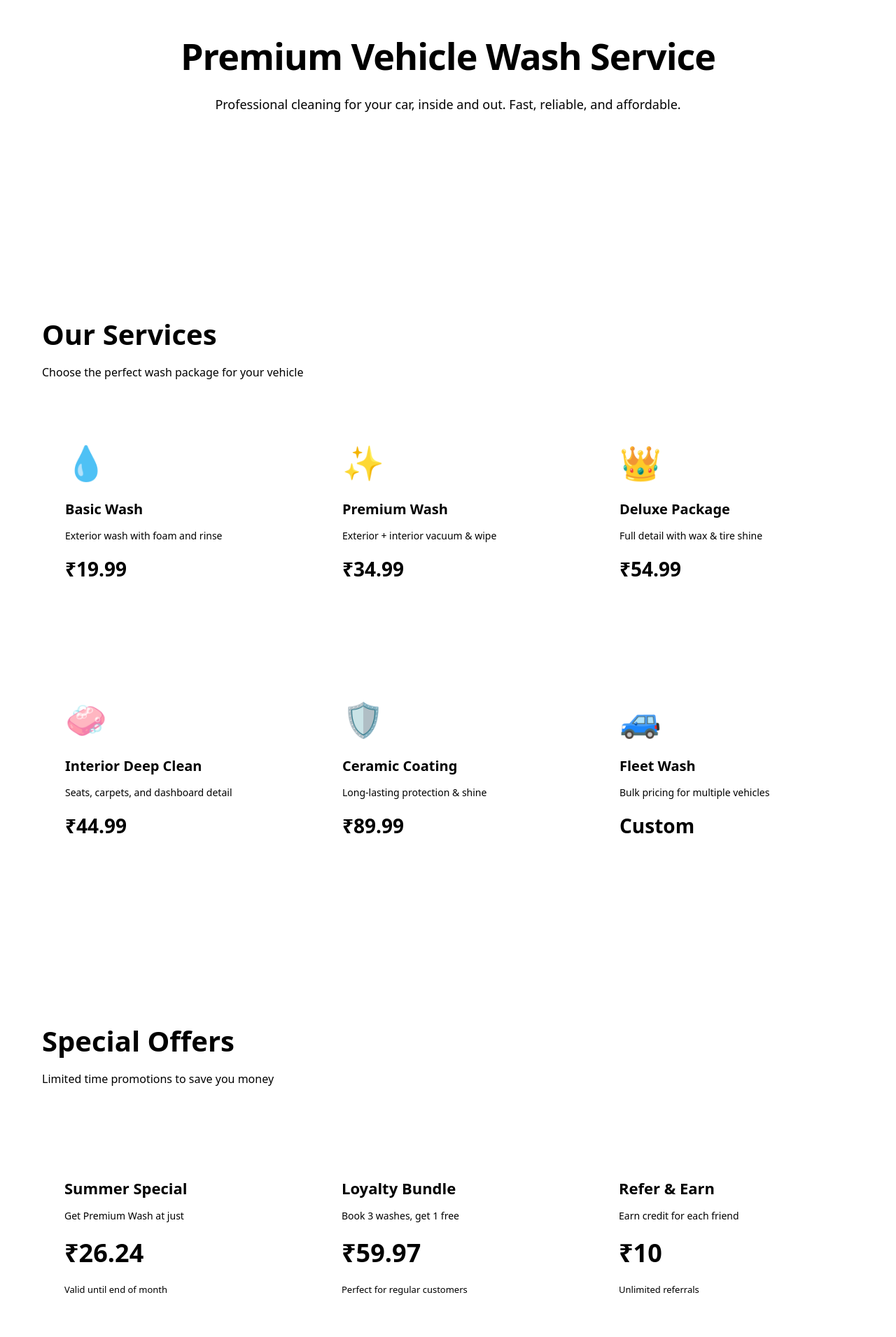
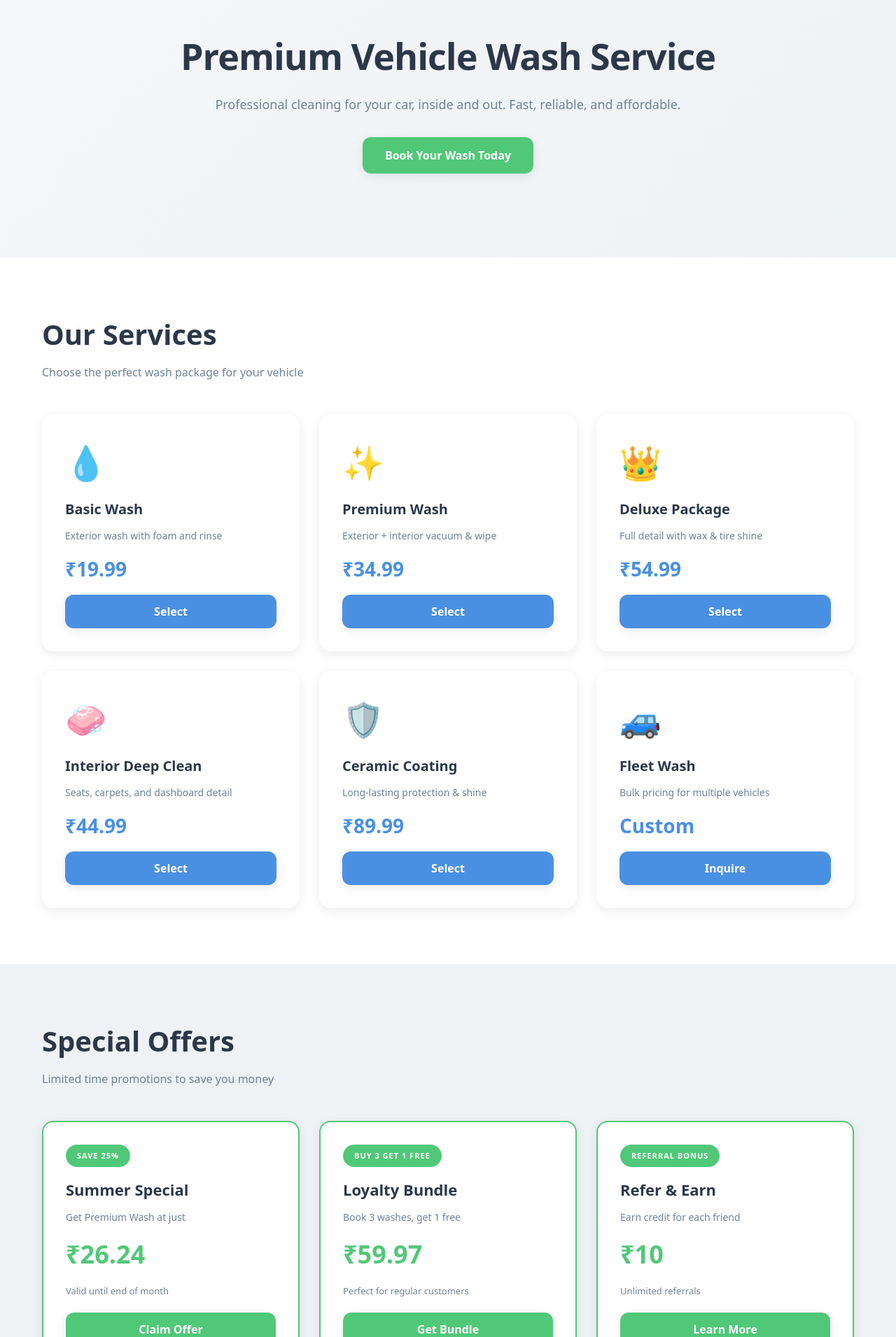
Before and after one commit to Akhlaquea01/eco-wash, an Angular app: page / in a window 1280 px wide. Shown: the part 160-2071 px from the top of the page at 70% size. Built offline with nearby package versions, Linux system fonts and the light colour scheme.

Commit message:
Implement global CSS variables for theming and refactor app structure with Angular components for improved maintainability and responsiveness.

```diff
--- a/src/app/app.html
+++ b/src/app/app.html
@@ -9,7 +9,7 @@
           <li><a href="#testimonials">Reviews</a></li>
           <li><a href="#contact">Contact</a></li>
       </ul>
-            <button class="btn-primary" onclick="openBookingModal()">Book Now</button>
+      <button class="btn-primary" (click)="openBookingModal()">Book Now</button>
   </div>
 </nav>
 
@@ -18,7 +18,7 @@
   <div class="container hero-content">
       <h1 style="font-size: 52px; margin-bottom: 16px; font-weight: 800; letter-spacing: -1px; color: var(--text-primary);">Premium Vehicle Wash Service</h1>
       <p style="font-size: 18px; margin-bottom: 32px; color: var(--text-secondary); line-height: 1.6;">Professional cleaning for your car, inside and out. Fast, reliable, and affordable.</p>
-            <button class="btn-secondary" onclick="openBookingModal()" style="font-size: 16px; padding: 14px 32px;">Book Your Wash Today</button>
+      <button class="btn-secondary" (click)="openBookingModal()" style="font-size: 16px; padding: 14px 32px;">Book Your Wash Today</button>
   </div>
 </section>
 
@@ -34,7 +34,7 @@
               <h3 style="font-size: 20px; font-weight: 700; margin-bottom: 12px; color: var(--text-primary);">Basic Wash</h3>
               <p style="color: var(--text-secondary); margin-bottom: 16px; font-size: 14px;">Exterior wash with foam and rinse</p>
               <p style="font-size: 28px; font-weight: 800; color: var(--accent-primary); margin-bottom: 16px;">₹19.99</p>
-                    <button class="btn-primary" onclick="selectService('Basic Wash', 19.99)" style="width: 100%;">Select</button>
+              <button class="btn-primary" (click)="selectService('Basic Wash', 19.99)" style="width: 100%;">Select</button>
           </div>
 
           <div class="neo-card">
@@ -42,7 +42,7 @@
               <h3 style="font-size: 20px; font-weight: 700; margin-bottom: 12px; color: var(--text-primary);">Premium Wash</h3>
               <p style="color: var(--text-secondary); margin-bottom: 16px; font-size: 14px;">Exterior + interior vacuum & wipe</p>
               <p style="font-size: 28px; font-weight: 800; color: var(--accent-primary); margin-bottom: 16px;">₹34.99</p>
-                    <button class="btn-primary" onclick="selectService('Premium Wash', 34.99)" style="width: 100%;">Select</button>
+              <button class="btn-primary" (click)="selectService('Premium Wash', 34.99)" style="width: 100%;">Select</button>
           </div>
 
           <div class="neo-card">
@@ -50,7 +50,7 @@
               <h3 style="font-size: 20px; font-weight: 700; margin-bottom: 12px; color: var(--text-primary);">Deluxe Package</h3>
               <p style="color: var(--text-secondary); margin-bottom: 16px; font-size: 14px;">Full detail with wax & tire shine</p>
               <p style="font-size: 28px; font-weight: 800; color: var(--accent-primary); margin-bottom: 16px;">₹54.99</p>
-                    <button class="btn-primary" onclick="selectService('Deluxe Package', 54.99)" style="width: 100%;">Select</button>
+              <button class="btn-primary" (click)="selectService('Deluxe Package', 54.99)" style="width: 100%;">Select</button>
           </div>
 
           <div class="neo-card">
@@ -58,7 +58,7 @@
               <h3 style="font-size: 20px; font-weight: 700; margin-bottom: 12px; color: var(--text-primary);">Interior Deep Clean</h3>
               <p style="color: var(--text-secondary); margin-bottom: 16px; font-size: 14px;">Seats, carpets, and dashboard detail</p>
               <p style="font-size: 28px; font-weight: 800; color: var(--accent-primary); margin-bottom: 16px;">₹44.99</p>
-                    <button class="btn-primary" onclick="selectService('Interior Deep Clean', 44.99)" style="width: 100%;">Select</button>
+              <button class="btn-primary" (click)="selectService('Interior Deep Clean', 44.99)" style="width: 100%;">Select</button>
           </div>
 
           <div class="neo-card">
@@ -66,7 +66,7 @@
               <h3 style="font-size: 20px; font-weight: 700; margin-bottom: 12px; color: var(--text-primary);">Ceramic Coating</h3>
               <p style="color: var(--text-secondary); margin-bottom: 16px; font-size: 14px;">Long-lasting protection & shine</p>
               <p style="font-size: 28px; font-weight: 800; color: var(--accent-primary); margin-bottom: 16px;">₹89.99</p>
-                    <button class="btn-primary" onclick="selectService('Ceramic Coating', 89.99)" style="width: 100%;">Select</button>
+              <button class="btn-primary" (click)="selectService('Ceramic Coating', 89.99)" style="width: 100%;">Select</button>
           </div>
 
           <div class="neo-card">
@@ -74,7 +74,7 @@
               <h3 style="font-size: 20px; font-weight: 700; margin-bottom: 12px; color: var(--text-primary);">Fleet Wash</h3>
               <p style="color: var(--text-secondary); margin-bottom: 16px; font-size: 14px;">Bulk pricing for multiple vehicles</p>
               <p style="font-size: 28px; font-weight: 800; color: var(--accent-primary); margin-bottom: 16px;">Custom</p>
-                    <button class="btn-primary" onclick="selectService('Fleet Wash', 0)" style="width: 100%;">Inquire</button>
+              <button class="btn-primary" (click)="selectService('Fleet Wash', 0)" style="width: 100%;">Inquire</button>
           </div>
       </div>
   </div>
@@ -94,7 +94,7 @@
               <p style="color: var(--text-secondary); margin-bottom: 8px; font-size: 14px;">Get Premium Wash at just</p>
               <div class="price-highlight">₹26.24</div>
               <p style="font-size: 13px; color: var(--text-secondary); margin-bottom: 20px;">Valid until end of month</p>
-                    <button class="btn-secondary" onclick="selectService('Premium Wash - Summer Special', 26.24)" style="width: 100%;">Claim Offer</button>
+              <button class="btn-secondary" (click)="selectService('Premium Wash - Summer Special', 26.24)" style="width: 100%;">Claim Offer</button>
           </div>
 
           <div class="offer-card">
@@ -103,7 +103,7 @@
               <p style="color: var(--text-secondary); margin-bottom: 8px; font-size: 14px;">Book 3 washes, get 1 free</p>
               <div class="price-highlight">₹59.97</div>
               <p style="font-size: 13px; color: var(--text-secondary); margin-bottom: 20px;">Perfect for regular customers</p>
-                    <button class="btn-secondary" onclick="selectService('Loyalty Bundle', 59.97)" style="width: 100%;">Get Bundle</button>
+              <button class="btn-secondary" (click)="selectService('Loyalty Bundle', 59.97)" style="width: 100%;">Get Bundle</button>
           </div>
 
           <div class="offer-card">
@@ -112,7 +112,7 @@
               <p style="color: var(--text-secondary); margin-bottom: 8px; font-size: 14px;">Earn credit for each friend</p>
               <div class="price-highlight">₹10</div>
               <p style="font-size: 13px; color: var(--text-secondary); margin-bottom: 20px;">Unlimited referrals</p>
-                    <button class="btn-secondary" onclick="alert('Share your referral code with friends!')" style="width: 100%;">Learn More</button>
+              <button class="btn-secondary" style="width: 100%;">Learn More</button>
           </div>
 
           <div class="offer-card">
@@ -121,7 +121,7 @@
               <p style="color: var(--text-secondary); margin-bottom: 8px; font-size: 14px;">Unlimited washes per month</p>
               <div class="price-highlight">₹79</div>
               <p style="font-size: 13px; color: var(--text-secondary); margin-bottom: 20px;">Cancel anytime</p>
-                    <button class="btn-secondary" onclick="selectService('Unlimited Monthly Pass', 79)" style="width: 100%;">Subscribe</button>
+              <button class="btn-secondary" (click)="selectService('Unlimited Monthly Pass', 79)" style="width: 100%;">Subscribe</button>
           </div>
       </div>
   </div>
@@ -135,25 +135,25 @@
 
       <div style="max-width: 600px; margin: 0 auto;">
           <div class="neo-card">
-                    <form id="bookingForm" onsubmit="handleBooking(event)">
+              <form #bookingForm="ngForm" (ngSubmit)="handleBooking(bookingForm)">
                   <div class="form-group">
                       <label>Full Name *</label>
-                            <input type="text" required placeholder="John Doe">
+                      <input type="text" name="name" [(ngModel)]="booking().name" required placeholder="John Doe">
                   </div>
 
                   <div class="form-group">
                       <label>Email Address *</label>
-                            <input type="email" required placeholder="john@example.com">
+                      <input type="email" name="email" [(ngModel)]="booking().email" required placeholder="john@example.com">
                   </div>
 
                   <div class="form-group">
                       <label>Phone Number *</label>
-                            <input type="tel" required placeholder="(555) 123-4567">
+                      <input type="tel" name="phone" [(ngModel)]="booking().phone" required placeholder="(555) 123-4567">
                   </div>
 
                   <div class="form-group">
                       <label>Vehicle Type *</label>
-                            <select required>
+                      <select name="vehicleType" [(ngModel)]="booking().vehicleType" required>
                           <option value="">Select vehicle type</option>
                           <option value="sedan">Sedan</option>
                           <option value="suv">SUV</option>
@@ -165,7 +165,7 @@
 
                   <div class="form-group">
                       <label>Service *</label>
-                            <select id="serviceSelect" required>
+                      <select name="service" [(ngModel)]="booking().service" required>
                           <option value="">Select a service</option>
                           <option value="Basic Wash">Basic Wash - ₹19.99</option>
                           <option value="Premium Wash">Premium Wash - ₹34.99</option>
@@ -177,12 +177,12 @@
 
                   <div class="form-group">
                       <label>Preferred Date *</label>
-                            <input type="date" required>
+                      <input type="date" name="date" [(ngModel)]="booking().date" required [min]="today">
                   </div>
 
                   <div class="form-group">
                       <label>Preferred Time *</label>
-                            <select required>
+                      <select name="time" [(ngModel)]="booking().time" required>
                           <option value="">Select time slot</option>
                           <option value="08:00">08:00 AM</option>
                           <option value="09:00">09:00 AM</option>
@@ -199,7 +199,7 @@
 
                   <div class="form-group">
                       <label>Special Requests</label>
-                            <textarea placeholder="Any special instructions or requests?" rows="4"></textarea>
+                      <textarea name="notes" [(ngModel)]="booking().notes" placeholder="Any special instructions or requests?" rows="4"></textarea>
                   </div>
 
                   <button type="submit" class="btn-primary" style="width: 100%; font-size: 16px; padding: 14px;">Confirm Booking</button>
@@ -342,29 +342,29 @@
 </footer>
 
 <!-- Booking Modal -->
-    <div id="bookingModal" class="modal">
+<div class="modal" *ngIf="isModalOpen()">
   <div class="modal-content">
-            <button class="modal-close" onclick="closeBookingModal()">✕</button>
+      <button class="modal-close" (click)="closeBookingModal()">✕</button>
       <h2 style="font-size: 28px; font-weight: 700; margin-bottom: 24px; color: var(--text-primary);">Book Your Wash</h2>
-            <form id="modalBookingForm" onsubmit="handleBooking(event)">
+      <form #modalBookingForm="ngForm" (ngSubmit)="handleBooking(modalBookingForm)">
           <div class="form-group">
               <label>Full Name *</label>
-                    <input type="text" required placeholder="John Doe">
+              <input type="text" name="name" [(ngModel)]="booking().name" required placeholder="John Doe">
           </div>
 
           <div class="form-group">
               <label>Email Address *</label>
-                    <input type="email" required placeholder="john@example.com">
+              <input type="email" name="email" [(ngModel)]="booking().email" required placeholder="john@example.com">
           </div>
 
           <div class="form-group">
               <label>Phone Number *</label>
-                    <input type="tel" required placeholder="(555) 123-4567">
+              <input type="tel" name="phone" [(ngModel)]="booking().phone" required placeholder="(555) 123-4567">
           </div>
 
           <div class="form-group">
               <label>Vehicle Type *</label>
-                    <select required>
+              <select name="vehicleType" [(ngModel)]="booking().vehicleType" required>
                   <option value="">Select vehicle type</option>
                   <option value="sedan">Sedan</option>
                   <option value="suv">SUV</option>
@@ -376,7 +376,7 @@
 
           <div class="form-group">
               <label>Service *</label>
-                    <select id="modalServiceSelect" required>
+              <select name="service" [(ngModel)]="booking().service" required>
                   <option value="">Select a service</option>
                   <option value="Basic Wash">Basic Wash - ₹19.99</option>
                   <option value="Premium Wash">Premium Wash - ₹34.99</option>
@@ -388,12 +388,12 @@
 
           <div class="form-group">
               <label>Preferred Date *</label>
-                    <input type="date" required>
+              <input type="date" name="date" [(ngModel)]="booking().date" required [min]="today">
           </div>
 
           <div class="form-group">
               <label>Preferred Time *</label>
-                    <select required>
+              <select name="time" [(ngModel)]="booking().time" required>
                   <option value="">Select time slot</option>
                   <option value="08:00">08:00 AM</option>
                   <option value="09:00">09:00 AM</option>
--- a/src/app/app.scss
+++ b/src/app/app.scss
@@ -4,19 +4,7 @@
     box-sizing: border-box;
 }
 
-:root {
-    --bg-primary: #f5f7fa;
-    --bg-secondary: #ffffff;
-    --bg-tertiary: #eef2f5;
-    --text-primary: #2d3748;
-    --text-secondary: #718096;
-    --accent-primary: #4a90e2;
-    --accent-secondary: #50c878;
-    --shadow-sm: 0 2px 8px rgba(0, 0, 0, 0.06);
-    --shadow-md: 0 4px 16px rgba(0, 0, 0, 0.08);
-    --shadow-lg: 0 8px 24px rgba(0, 0, 0, 0.1);
-    --shadow-inset: inset 0 2px 4px rgba(255, 255, 255, 0.5), inset 0 -2px 4px rgba(0, 0, 0, 0.05);
-}
+
 
 body {
     font-family: -apple-system, BlinkMacSystemFont, 'Segoe UI', Roboto, Oxygen, Ubuntu, Cantarell, sans-serif;
--- a/src/app/app.ts
+++ b/src/app/app.ts
@@ -65,4 +65,9 @@ export class App {
       form.resetForm();
     }
   }
+  selectService(serviceName: string, price: number) {
+    this.selectedService.set(serviceName);
+    this.booking.update(form => ({ ...form, service: serviceName }));
+    this.openBookingModal(serviceName);
+  }
 }
--- a/src/styles.scss
+++ b/src/styles.scss
@@ -1,2 +1,15 @@
 /* You can add global styles to this file, and also import other style files */
 @import "tailwindcss";
+:root {
+    --bg-primary: #f5f7fa;
+    --bg-secondary: #ffffff;
+    --bg-tertiary: #eef2f5;
+    --text-primary: #2d3748;
+    --text-secondary: #718096;
+    --accent-primary: #4a90e2;
+    --accent-secondary: #50c878;
+    --shadow-sm: 0 2px 8px rgba(0, 0, 0, 0.06);
+    --shadow-md: 0 4px 16px rgba(0, 0, 0, 0.08);
+    --shadow-lg: 0 8px 24px rgba(0, 0, 0, 0.1);
+    --shadow-inset: inset 0 2px 4px rgba(255, 255, 255, 0.5), inset 0 -2px 4px rgba(0, 0, 0, 0.05);
+}
```
Lines whose indentation alone changed are shown as unchanged.
